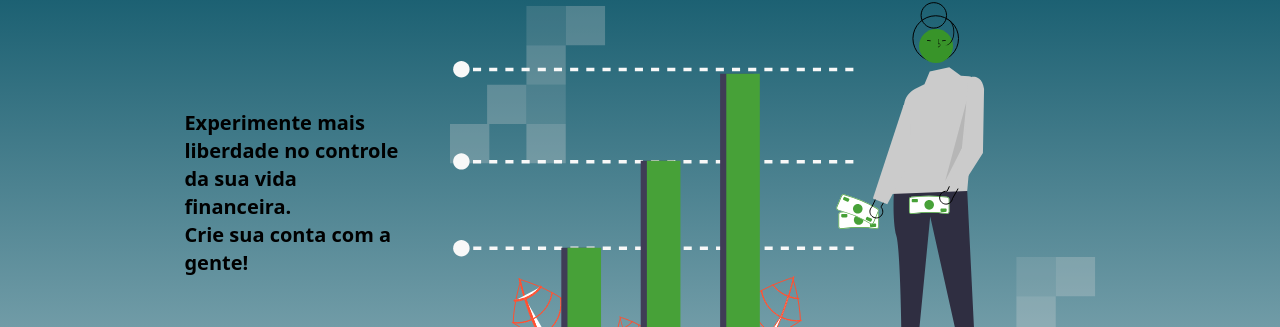
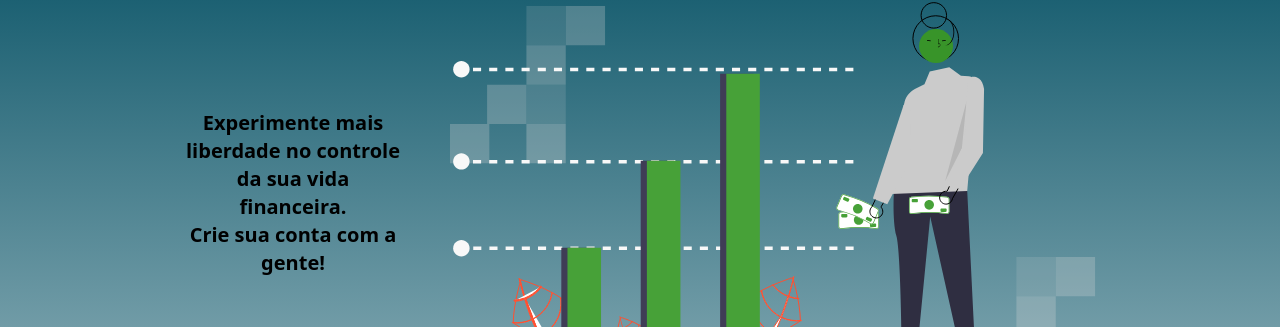
Before and after one commit to melissawebster/bytebank, a Next.js app: page / in a window 1280 px wide. Shown: the part 110-437 px from the top of the page. Built offline with nearby package versions, Linux system fonts and the light colour scheme.

Commit message:
update title

```diff
--- a/src/components/text-styles.tsx
+++ b/src/components/text-styles.tsx
@@ -1,7 +1,8 @@
 import { ReactNode } from 'react';
+import { twMerge } from 'tailwind-merge';
 
-export const BlackTitle = ({ children }: { children: ReactNode }) => (
-  <h1 className="text-black font-bold text-xl">
+export const BlackTitle = ({ children, className }: { children: ReactNode, className?: string }) => (
+  <div className={twMerge(`text-black font-bold text-xl`, className)}>
     {children}
-  </h1>
+  </div>
 );
```
